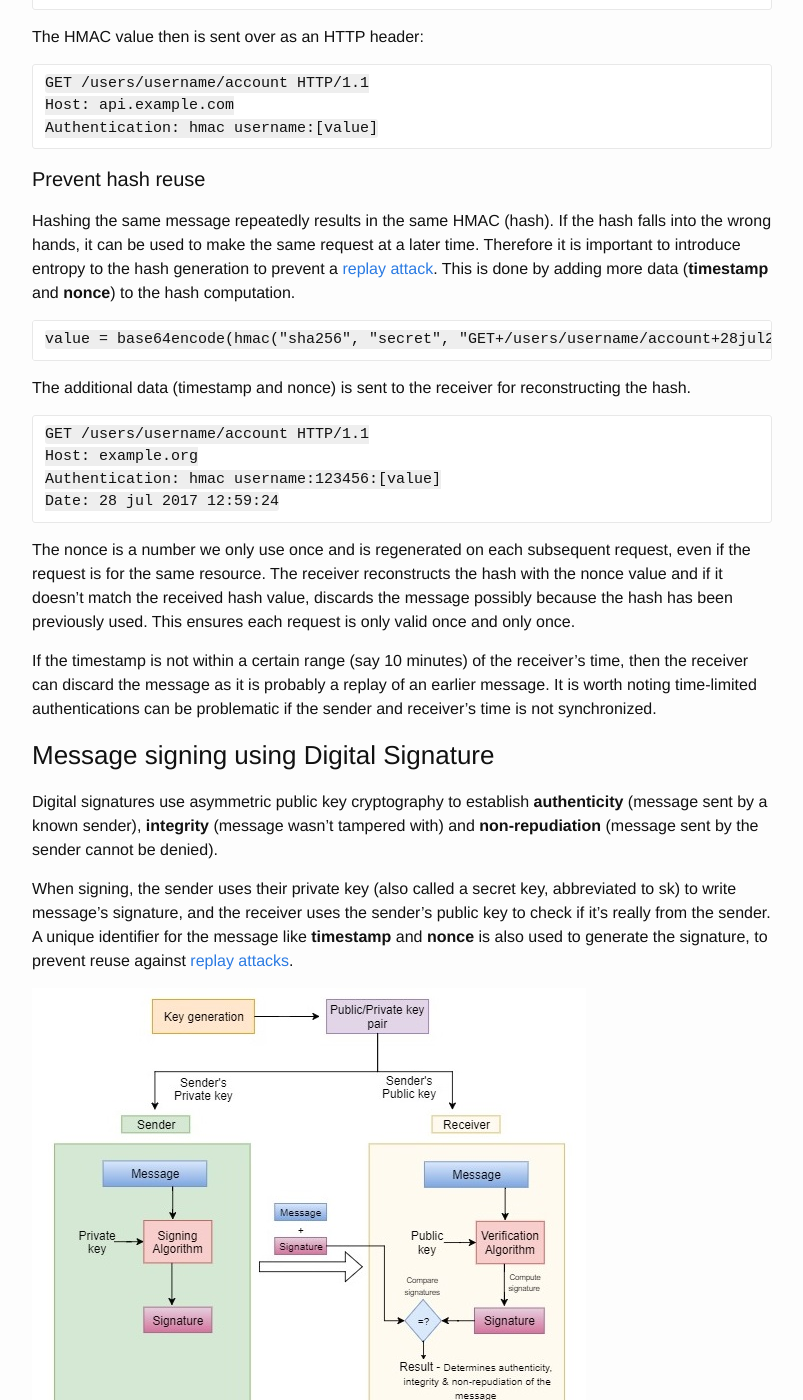
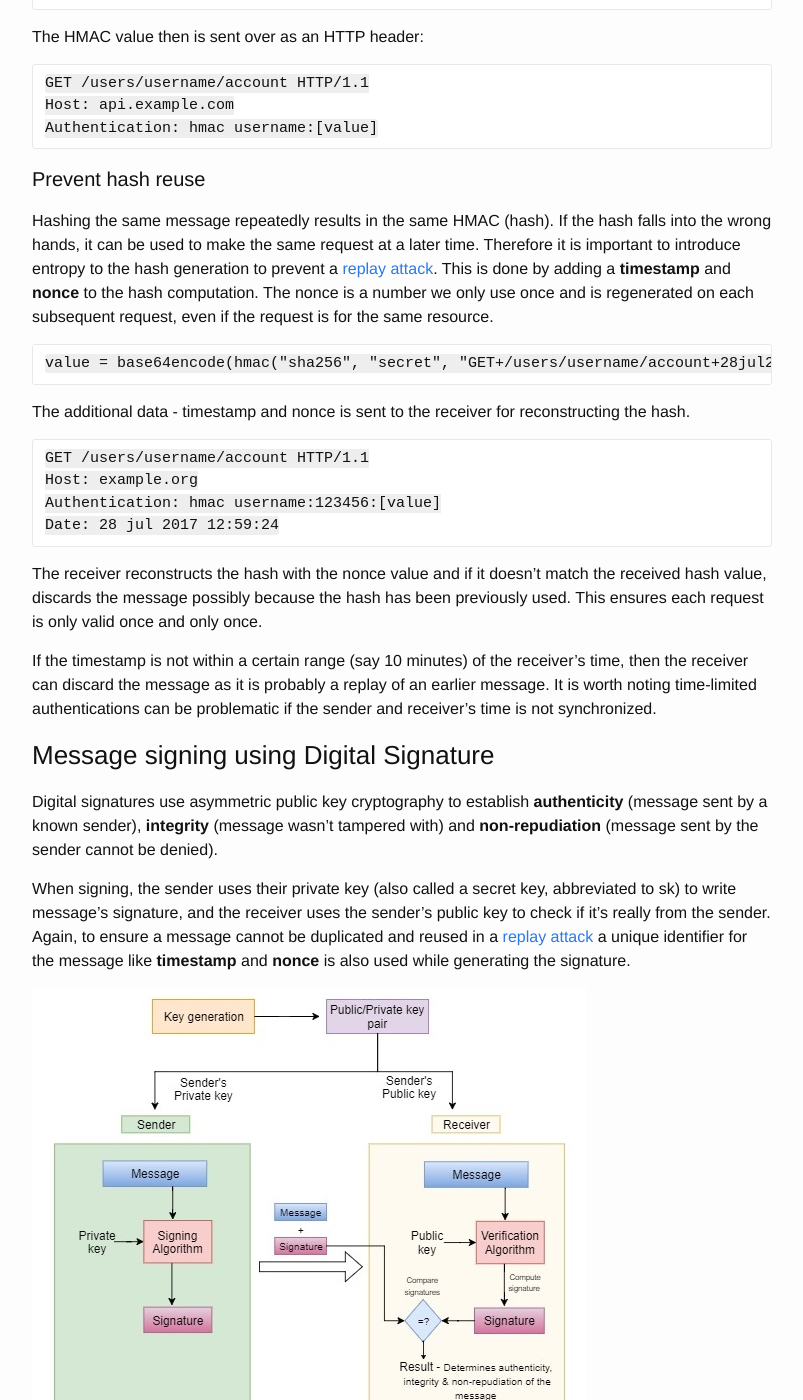
Before and after one commit to hemantksingh/hemantksingh.github.io, a Jekyll site: the page built from _posts/2018-08-11-securing-rest-apis.markdown, in a window 1280 px wide and 1400 px high, scrolled down 3641 px. Shown: the whole window, without its empty margins (238-1041 px from the left). Built offline with Jekyll 4.4.1, drawn with Linux system fonts in a browser that asks for light colours; formulas are drawn with MathJax 3; comment, search, counter and statistics services are not loaded; some of the changed lines change nothing that is shown.

Commit message:
Further clarification

````diff
--- a/_posts/2018-08-11-securing-rest-apis.markdown
+++ b/_posts/2018-08-11-securing-rest-apis.markdown
@@ -94,12 +94,13 @@ Authentication: hmac username:[value]
 
 #### Prevent hash reuse
 
-Hashing the same message repeatedly results in the same HMAC (hash). If the hash falls into the wrong hands, it can be used to make the same request at a later time. Therefore it is important to introduce entropy to the hash generation to prevent a [replay attack](https://en.wikipedia.org/wiki/Replay_attack). This is done by adding more data (**timestamp** and **nonce**) to the hash computation.
+Hashing the same message repeatedly results in the same HMAC (hash). If the hash falls into the wrong hands, it can be used to make the same request at a later time. Therefore it is important to introduce entropy to the hash generation to prevent a [replay attack](https://en.wikipedia.org/wiki/Replay_attack). This is done by adding a **timestamp** and **nonce** to the hash computation. The nonce is a number we only use once and is regenerated on each subsequent request, even if the request is for the same resource.
 
 ```
 value = base64encode(hmac("sha256", "secret", "GET+/users/username/account+28jul201712:59:24+123456"))
 ```
-The additional data (timestamp and nonce) is sent to the receiver for reconstructing the hash.
+
+The additional data - timestamp and nonce is sent to the receiver for reconstructing the hash.
 
 ```
 GET /users/username/account HTTP/1.1
@@ -107,7 +108,8 @@ Host: example.org
 Authentication: hmac username:123456:[value]
 Date: 28 jul 2017 12:59:24
 ```
-The nonce is a number we only use once and is regenerated on each subsequent request, even if the request is for the same resource. The receiver reconstructs the hash with the nonce value and if it doesn't match the received hash value, discards the message possibly because the hash has been previously used. This ensures each request is only valid once and only once.
+
+The receiver reconstructs the hash with the nonce value and if it doesn't match the received hash value, discards the message possibly because the hash has been previously used. This ensures each request is only valid once and only once.
 
 If the timestamp is not within a certain range (say 10 minutes) of the receiver's time, then the receiver can discard the message as it is probably a replay of an earlier message. It is worth noting time-limited authentications can be problematic if the sender and receiver's time is not synchronized.
 
@@ -115,7 +117,7 @@ If the timestamp is not within a certain range (say 10 minutes) of the receiver'
 
 Digital signatures use asymmetric public key cryptography to establish **authenticity** (message sent by a known sender), **integrity** (message wasn't tampered with) and **non-repudiation** (message sent by the sender cannot be denied).
 
-When signing, the sender uses their private key (also called a secret key, abbreviated to sk) to write message's signature, and the receiver uses the sender's public key to check if it's really from the sender. A unique identifier for the message like **timestamp** and **nonce** is also used to generate the signature, to prevent reuse against [replay attacks](https://en.wikipedia.org/wiki/Replay_attack).
+When signing, the sender uses their private key (also called a secret key, abbreviated to sk) to write message's signature, and the receiver uses the sender's public key to check if it's really from the sender. Again, to ensure a message cannot be duplicated and reused in a [replay attack](https://en.wikipedia.org/wiki/Replay_attack) a unique identifier for the message like **timestamp** and **nonce** is also used while generating the signature.
 
 ![message-signing.jpg](../assets/message-signing.jpg "Message Signing")
 
````
